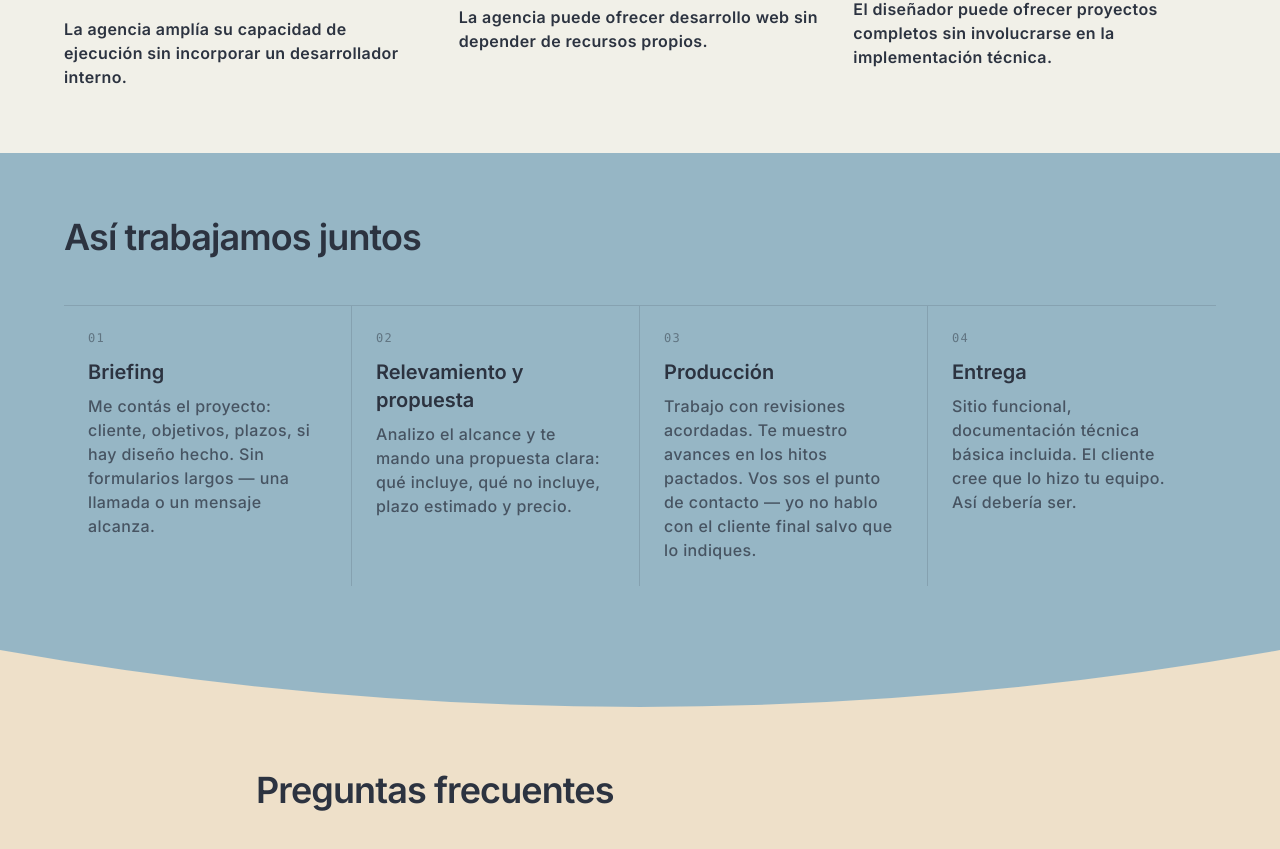
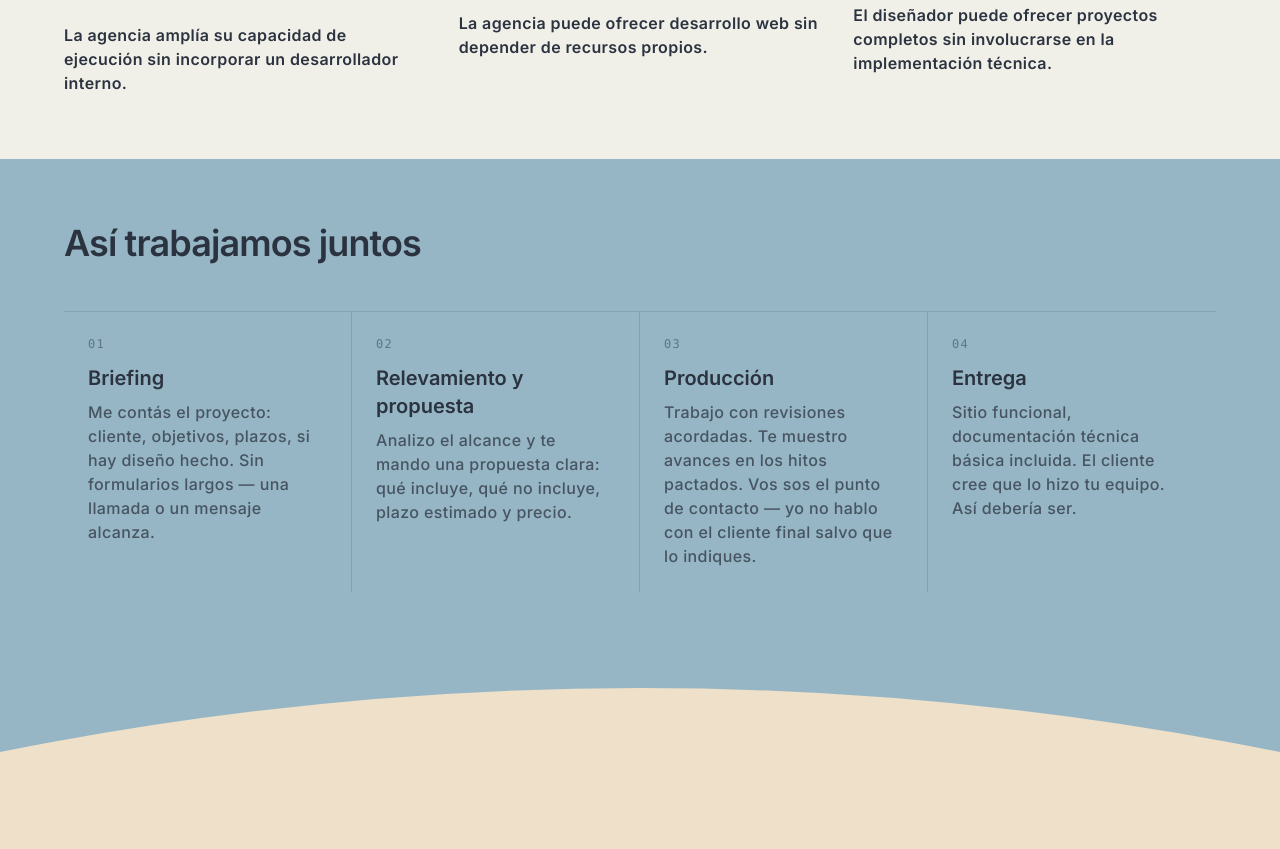
Before and after one commit to lgavegno/mi-portafolio, a React (Vite) app: page /agencias in a window 1280 px wide. Shown: the part 1932-2781 px from the top of the page. Built offline with nearby package versions, Linux system fonts and the light colour scheme.

Commit message:
fix: SectionDivider bowl línea mobile, padding agencias, docs investigación

```diff
--- a/src/components/ui/SectionDivider.jsx
+++ b/src/components/ui/SectionDivider.jsx
@@ -31,6 +31,8 @@ export default function SectionDivider({
     preserveAspectRatio: 'none',
     viewBox: `0 0 1440 ${height}`,
     width: '100%',
+    height: height,
+    overflow: 'hidden',
     style: { display: 'block' },
   };
 
@@ -46,7 +48,7 @@ export default function SectionDivider({
   const bowlContent = (
     <svg {...svgProps}>
       <path
-        d={`M0,0 Q720,${height * 2} 1440,0 L1440,${height} L0,${height} Z`}
+        d={`M0,${height} Q720,${-height} 1440,${height} L1440,${height * 2 + 1} L0,${height * 2 + 1} Z`}
         fill={toColor}
       />
     </svg>
@@ -108,7 +110,7 @@ export default function SectionDivider({
         display: 'block',
         position: 'relative',
         backgroundColor: fromColor,
-        marginBottom: -1,
+        marginBottom: -2,
       }}
     >
       {getContent()}
--- a/src/features/agencias/AgenciasFAQ.jsx
+++ b/src/features/agencias/AgenciasFAQ.jsx
@@ -18,7 +18,7 @@ export default function AgenciasFAQ() {
   }
 
   return (
-    <section className="py-16 px-4 sm:px-6 lg:px-8 bg-[#EEE0C9]">
+    <section className="pt-24 pb-16 px-4 sm:px-6 lg:px-8 bg-[#EEE0C9]">
       <div className="max-w-3xl mx-auto">
         <motion.div
           variants={staggerContainer}
--- a/src/features/agencias/AgenciasProceso.jsx
+++ b/src/features/agencias/AgenciasProceso.jsx
@@ -7,7 +7,7 @@ export default function AgenciasProceso() {
   const s = locale === 'en' ? t.agencies.proceso : t.agencias.proceso
 
   return (
-    <section className="py-16 px-4 sm:px-6 lg:px-8 bg-[#96B6C5]">
+    <section className="pt-16 pb-24 px-4 sm:px-6 lg:px-8 bg-[#96B6C5]">
       <div className="max-w-6xl mx-auto">
         <motion.div
           variants={staggerContainer}
--- a/src/pages/AgenciasPage.jsx
+++ b/src/pages/AgenciasPage.jsx
@@ -30,6 +30,7 @@ export default function AgenciasPage() {
         whileInView="visible"
         viewport={{ once: true, amount: 0.05 }}
         variants={pageTransition}
+        style={{ width: '100%' }}
       >
         <AgenciasHero />
       </motion.div>
```
Also changed, not shown: 2 other files (tests, documents, lock files or other folders).
